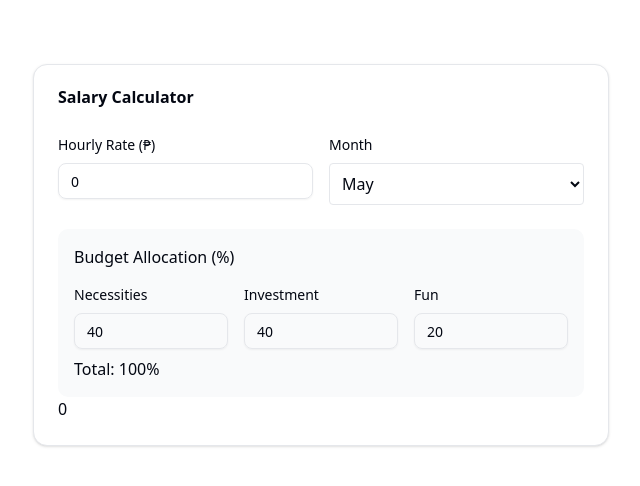
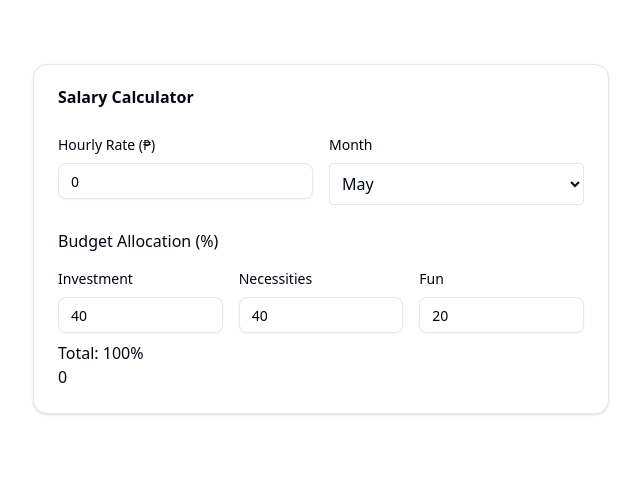
Before and after one commit to lancebelarmino/salary-calculator, a Next.js app: page / in a window 1280 px wide. Shown: the top 486 px of the page, without its empty margins (319-959 px from the left). Built offline with nearby package versions, Linux system fonts and the light colour scheme.

Commit message:
Remove month from local storage so it auto detects and do some minor ui improvements

```diff
--- a/src/app/page.tsx
+++ b/src/app/page.tsx
@@ -91,7 +91,6 @@ export default function Home() {
   };
 
   const handleMonthChange = (e: React.ChangeEvent<HTMLSelectElement>) => {
-    localStorage.setItem('selectedMonth', e.target.value);
     setSelectedMonth(parseInt(e.target.value));
   };
 
@@ -103,14 +102,11 @@ export default function Home() {
 
   useEffect(() => {
     const hourlyRate = parseFloat(localStorage.getItem('hourlyRate') || '0');
-    const localSelectedMonth = localStorage.getItem('selectedMonth');
-    const selectedMonth = localSelectedMonth !== null ? parseInt(localSelectedMonth) : new Date().getMonth();
     const necessitiesPercent = parseInt(localStorage.getItem('necessitiesPercent') || '40');
     const investmentPercent = parseInt(localStorage.getItem('investmentPercent') || '40');
     const funPercent = parseInt(localStorage.getItem('funPercent') || '20');
 
     setHourlyRate(hourlyRate);
-    setSelectedMonth(selectedMonth);
     setNecessitiesPercent(necessitiesPercent);
     setInvestmentPercent(investmentPercent);
     setFunPercent(funPercent);
@@ -146,9 +142,20 @@ export default function Home() {
             </div>
           </div>
 
-          <div className="rounded-lg bg-gray-50 p-4">
+          <div>
             <h3 className="mb-4 font-medium">Budget Allocation (%)</h3>
             <div className="flex gap-4">
+              <div className="flex-1">
+                <label className="mb-2 block text-sm font-medium">Investment</label>
+                <Input
+                  type="number"
+                  min="0"
+                  max="100"
+                  value={investmentPercent}
+                  onChange={(e) => handlePercentChange('investmentPercent', e.target.value, setInvestmentPercent)}
+                  className="w-full"
+                />
+              </div>
               <div className="flex-1">
                 <label className="mb-2 block text-sm font-medium">Necessities</label>
                 <Input
@@ -157,17 +164,6 @@ export default function Home() {
                   max="100"
                   value={necessitiesPercent}
                   onChange={(e) => handlePercentChange('necessitiesPercent', e.target.value, setNecessitiesPercent)}
-                  className="w-full"
-                />
-              </div>
-              <div className="flex-1">
-                <label className="mb-2 block text-sm font-medium">Investment</label>
-                <Input
-                  type="number"
-                  min="0"
-                  max="100"
-                  value={investmentPercent}
-                  onChange={(e) => handlePercentChange('investmentPercent', e.target.value, setInvestmentPercent)}
                   className="w-full"
                 />
               </div>
```
